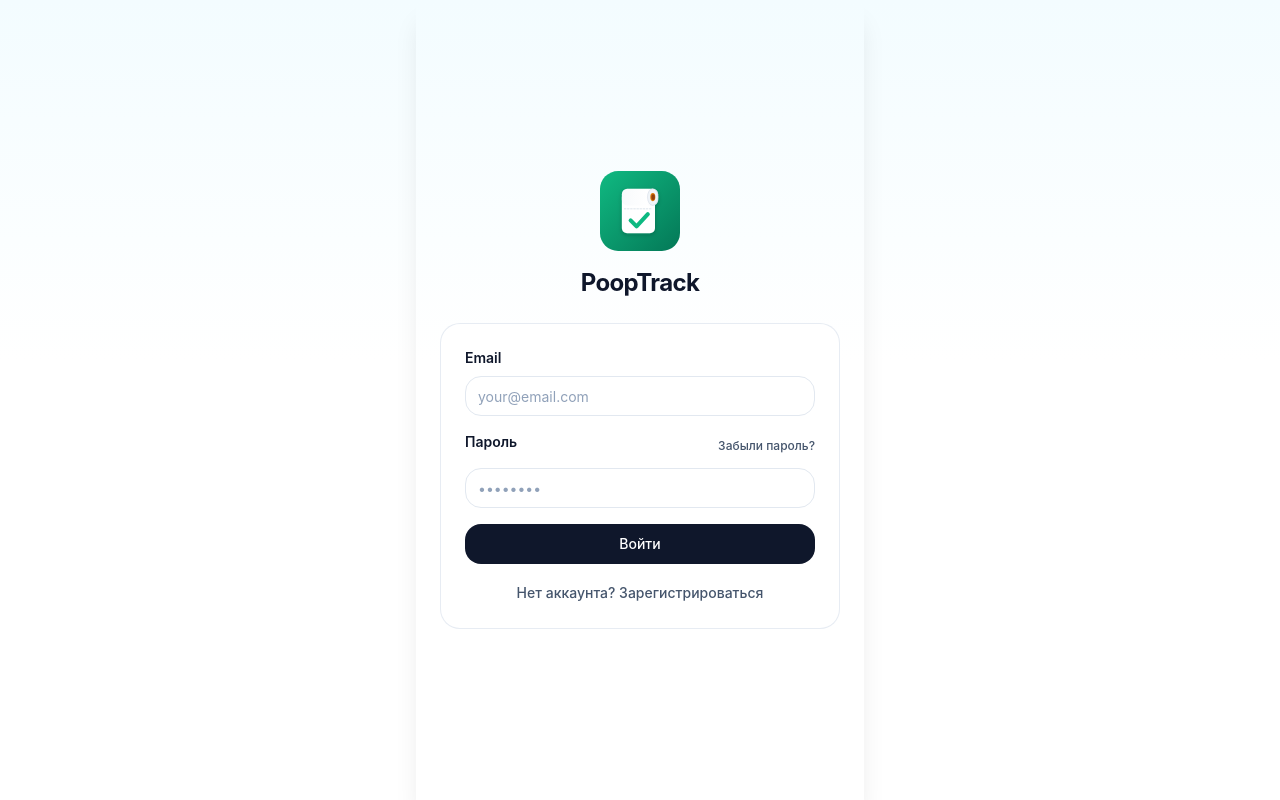
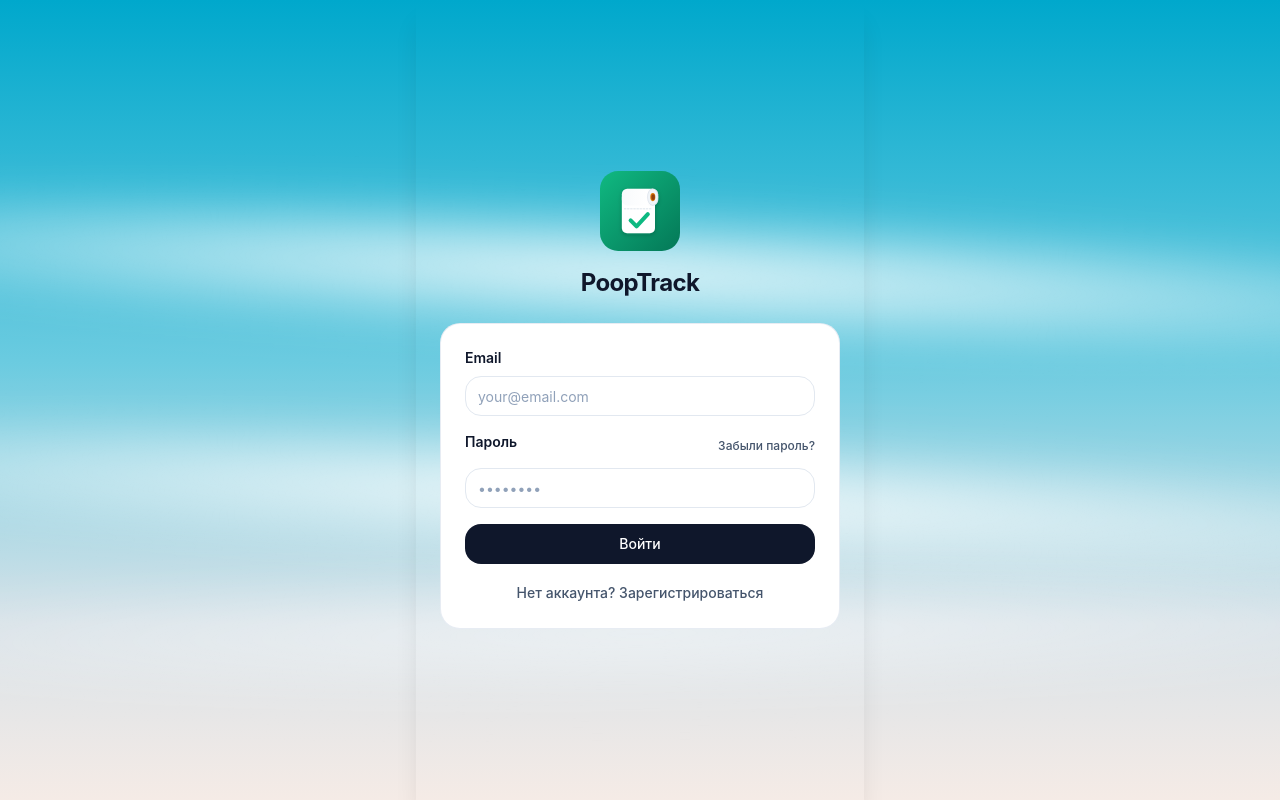
Before and after one commit to EvgenyMayorov/PoopTracker, a React (Vite) app: page /#/ in a window 1280 px wide. Before the commit this address led to /#/user/1. Built offline with nearby package versions, Linux system fonts and the light colour scheme; no server answers; the database is empty.

Commit message:
Release v1.4.02: Add animated gradient wave background and update Bristol scale modal with color dots and status labels.

```diff
--- a/index.html
+++ b/index.html
@@ -37,6 +37,11 @@
     </style>
   </head>
   <body>
+    <div class="live-bg" aria-hidden="true">
+      <div class="wave"></div>
+      <div class="wave"></div>
+      <div class="wave"></div>
+    </div>
     <div id="root"></div>
     <script type="module" src="/src/main.tsx"></script>
   </body>
--- a/src/components/MainScreen.tsx
+++ b/src/components/MainScreen.tsx
@@ -246,7 +246,7 @@ export function MainScreen({ profile, onLogout }: Props) {
   }
 
       return (
-    <div className="mobile-container min-h-dvh bg-[#F5F7FA] text-[#111827] pb-24">
+    <div className="mobile-container min-h-dvh bg-transparent text-[#111827] pb-24">
       <PWAInstallBanner />
 
       {activeTab === 'home' && (
@@ -267,7 +267,7 @@ export function MainScreen({ profile, onLogout }: Props) {
             </button>
           </header>
 
-          <h1 className="text-[32px] font-extrabold tracking-tight text-[#111827] leading-none">
+          <h1 className="text-[32px] font-extrabold tracking-tight text-white drop-shadow-sm leading-none">
             Сводка
           </h1>
 
@@ -300,7 +300,7 @@ export function MainScreen({ profile, onLogout }: Props) {
 
       {activeTab === 'people' && (
         <div className="px-4 pt-5 space-y-3.5">
-          <h1 className="text-[32px] font-extrabold tracking-tight text-[#111827] leading-none">
+          <h1 className="text-[32px] font-extrabold tracking-tight text-white drop-shadow-sm leading-none">
             Люди
           </h1>
 
@@ -375,9 +375,21 @@ export function MainScreen({ profile, onLogout }: Props) {
                     selectedType === type ? 'bg-indigo-50 ring-2 ring-indigo-500' : 'bg-slate-50 hover:bg-slate-100'
                   }`}
                 >
-                  <span className="text-2xl">{type <= 2 ? '🧱' : type <= 4 ? '🏆' : '☢️'}</span>
+                  <span
+                  className={`w-3.5 h-3.5 rounded-full shrink-0 ${
+                    type === 1 ? 'bg-amber-700' : type === 2 ? 'bg-amber-500' : type === 3 ? 'bg-emerald-500' : type === 4 ? 'bg-emerald-600' : type === 5 ? 'bg-orange-400' : type === 6 ? 'bg-orange-500' : 'bg-rose-500'
+                  }`}
+                />
                   <div>
-                    <div className="font-bold text-sm text-[#111827]">Тип {type}</div>
+                    <div className="font-bold text-sm text-[#111827]">
+                      {type === 1 && 'Запор'}
+                      {type === 2 && 'Склонность к запору'}
+                      {type === 3 && 'Норма'}
+                      {type === 4 && 'Идеал'}
+                      {type === 5 && 'Склонность к диарее'}
+                      {type === 6 && 'Диарея'}
+                      {type === 7 && 'Сильная диарея'}
+                    </div>
                     <div className="text-xs text-slate-500">
                       {type === 1 && 'Отдельные твёрдые комочки'}
                       {type === 2 && 'Комковатая и плотная'}
--- a/src/index.css
+++ b/src/index.css
@@ -57,9 +57,9 @@
 /* Base styles */
 html, body {
   color-scheme: light;
-  background-color: var(--background);
-  background-image: linear-gradient(to bottom, #F3FCFF 0%, #FFFFFF 45%);
-  background-attachment: fixed;
+  background-color: transparent !important;
+  background-image: none !important;
+  background-attachment: fixed !important;
   -webkit-tap-highlight-color: transparent;
   font-family: ui-sans-serif, system-ui, sans-serif;
 }
@@ -95,6 +95,12 @@ html, body {
   position: relative;
 }
 
+/* Root element stacking context above live background */
+#root {
+  position: relative;
+  z-index: 1;
+}
+
 /* Mobile container - full width on mobile, centered with shadow on desktop */
 .mobile-container {
   width: 100%;
@@ -102,9 +108,8 @@ html, body {
   max-width: 448px;
   margin: 0 auto;
   box-shadow: 0 0 0 1px rgba(0, 0, 0, 0.05), 0 10px 40px -10px rgba(0, 0, 0, 0.1);
-  background-color: var(--background);
-  background-image: linear-gradient(to bottom, #F3FCFF 0%, #FFFFFF 45%);
-  background-attachment: fixed;
+  background-color: transparent !important;
+  background-image: none !important;
 }
 
 /* On desktop (min-width: 768px), add shadow-xl equivalent */
@@ -382,6 +387,55 @@ body {
   100% { background-position: 40px 0; }
 }
 
+/* ============ LIVE GRADIENT BACKGROUND ============ */
+
+.live-bg {
+  position: fixed;
+  inset: 0;
+  background: linear-gradient(180deg, #00a8cc 0%, #6acbe0 45%, #d8e2e8 78%, #f5ebe6 100%);
+  z-index: 0;
+  overflow: hidden;
+  pointer-events: none;
+}
+
+.wave {
+  position: absolute;
+  left: -25%;
+  width: 150%;
+  height: 140px;
+  background: radial-gradient(ellipse at center, rgba(255, 255, 255, 0.9) 0%, rgba(255, 255, 255, 0) 68%);
+  filter: blur(22px);
+  animation: drift 6s ease-in-out infinite alternate;
+}
+
+.wave:nth-child(1) {
+  top: 20%;
+  animation-duration: 5s;
+}
+
+.wave:nth-child(2) {
+  top: 48%;
+  animation-duration: 7s;
+  animation-delay: -2s;
+}
+
+.wave:nth-child(3) {
+  top: 72%;
+  animation-duration: 6s;
+  animation-delay: -4s;
+}
+
+@keyframes drift {
+  0% {
+    transform: translateY(-45px) scaleX(0.9) rotate(-3deg);
+    opacity: 0.4;
+  }
+  100% {
+    transform: translateY(45px) scaleX(1.1) rotate(3deg);
+    opacity: 1;
+  }
+}
+
 /* ============ ANIMATION CLASSES ============ */
 
 .success-modal-card {
```
Also changed, not shown: 6 other files (tests, documents, lock files or other folders).
